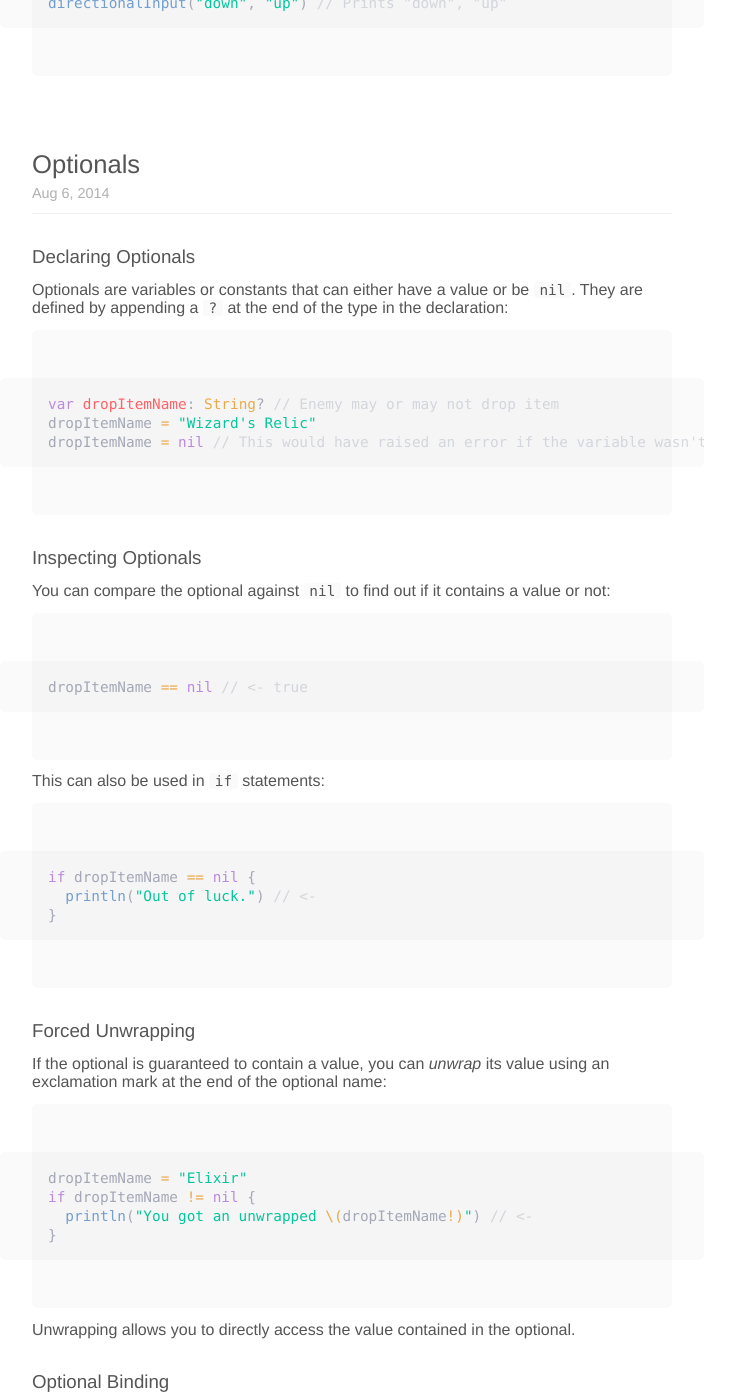
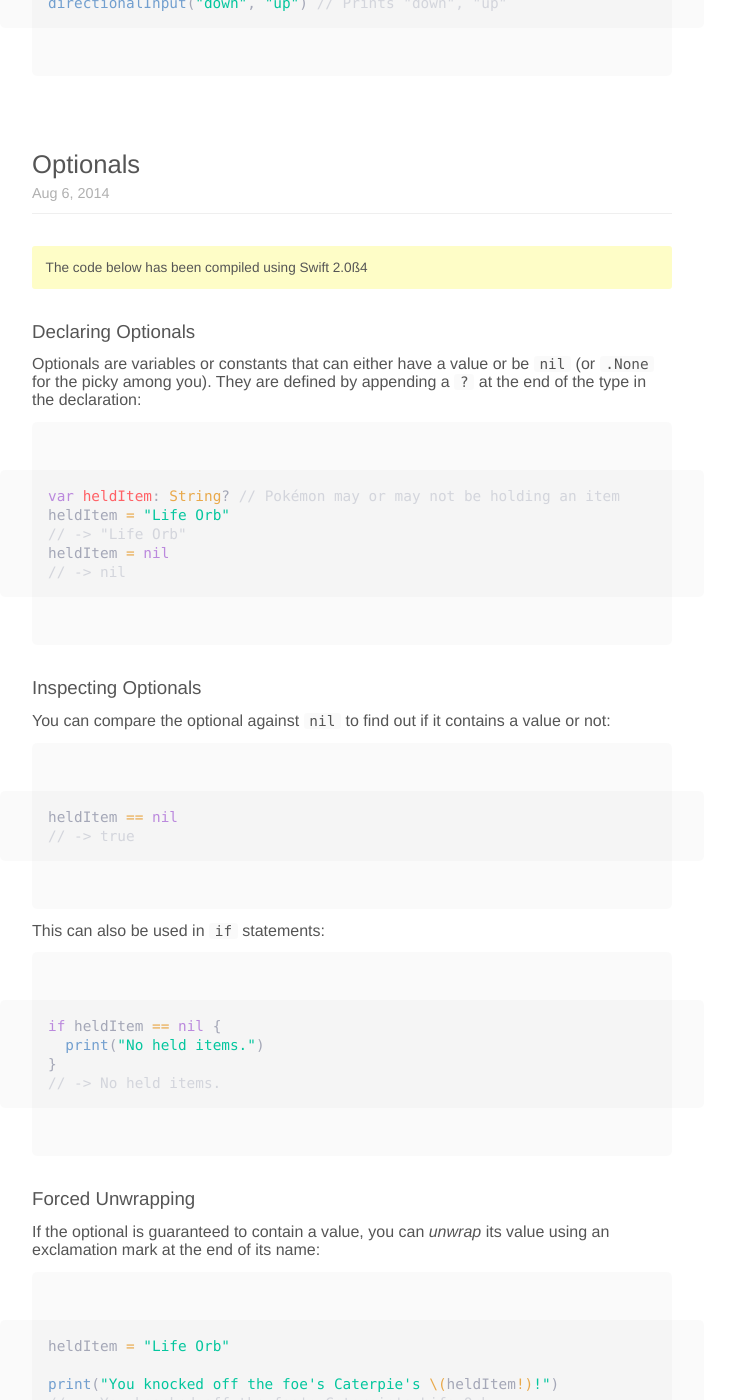
Before and after one commit to kaishin/swiftbits, a Jekyll site: the page built from index.html, in a window 1280 px wide and 1400 px high, scrolled down 7396 px. Shown: the whole window, without its empty margins (288-1021 px from the left). Built offline with Jekyll 4.4.1, drawn with Linux system fonts in a browser that asks for light colours; the list of posts is cut into pages by our own code; some of the changed text lies outside the part shown.

Commit message:
Update optionals

```diff
--- a/_posts/2014-08-06-optionals.md
+++ b/_posts/2014-08-06-optionals.md
@@ -1,104 +1,116 @@
 ---
-title: Optionals
-date: 2014-08-06 20:55 CEST
-tags: beginner, tutorial
-teaser: "Optionals are variables or constants that can either have a value or be
-nil."
+title: "Optionals"
+date: 2014-08-06 20:55 +0200
+tags:
+  - beginner
+  - tutorial
+  - pokémon
+teaser: "Optionals are variables or constants that can either have a value or be nil."
+swift: 2.0ß4
 ---
 
 ### Declaring Optionals
 
-Optionals are variables or constants that can either have a value or be `nil`.
+Optionals are variables or constants that can either have a value or be `nil` (or `.None` for the picky among you).
 They are defined by appending a `?` at the end of the type in the declaration:
 
 ~~~swift
-var dropItemName: String? // Enemy may or may not drop item
-dropItemName = "Wizard's Relic"
-dropItemName = nil // This would have raised an error if the variable wasn't an optional
+var heldItem: String? // Pokémon may or may not be holding an item
+heldItem = "Life Orb"
+// -> "Life Orb"
+heldItem = nil
+// -> nil
 ~~~
 
 ### Inspecting Optionals
 
-You can compare the optional against `nil` to find out if it contains a value or
-not:
+You can compare the optional against `nil` to find out if it contains a value or not:
 
 ~~~swift
-dropItemName == nil // <- true
+heldItem == nil
+// -> true
 ~~~
 
 This can also be used in `if` statements:
 
 ~~~swift
-if dropItemName == nil {
-  println("Out of luck.") // <-
+if heldItem == nil {
+  print("No held items.")
 }
+// -> No held items.
 ~~~
 
 ### Forced Unwrapping
 
-If the optional is guaranteed to contain a value, you can *unwrap* its value using an
-exclamation mark at the end of the optional name:
+If the optional is guaranteed to contain a value, you can *unwrap* its value using an exclamation mark at the end of its name:
 
 ~~~swift
-dropItemName = "Elixir"
-if dropItemName != nil {
-  println("You got an unwrapped \(dropItemName!)") // <-
-}
+heldItem = "Life Orb"
+
+print("You knocked off the foe's Caterpie's \(heldItem!)!")
+// -> You knocked off the foe's Caterpie's Life Orb
 ~~~
 
 Unwrapping allows you to directly access the value contained in the optional.
 
 ### Optional Binding
 
-You can also bind a variable or a constant to the value contained in an
-optional in an `if` or `while` statement:
+You can also bind a variable or a constant to the value contained in an optional in an `if` or `while` statement:
 
 ~~~swift
-if let itemName = dropItemName {
-  println("This is undoubtedly an \(itemName)")
+if let itemName = heldItem {
+  print("Knock off the \(itemName)")
 }
+// -> Knock off the Life Orb
+~~~
+
+Starting Swift 1.2, it became possible to bind more than one optional in the same declaration:
+
+~~~swift
+let move: String? = "Knock off"
+
+if let itemName = heldItem, let moveName = move {
+  print("\(moveName) the \(itemName)")
+}
+// -> Knock off the Life Orb
 ~~~
 
 ### Implicit Unwrapping
 
-If an optional is guaranteed to *always* contain a value, it can be declared as an
-*implicitly unwrapped optional* by appending an exclamation mark to its type in
-the definition:
+If an optional is guaranteed to *always* contain a value, it can be declared as an *implicitly unwrapped optional* by appending an exclamation mark to its type in the definition:
 
 ~~~swift
-var implicitlyUnwrappedItemName: String! = "Omega Arts"
-println("\(implicitlyUnwrappedItemName) is a certain drop.")
+var implicitlyUnwrappedItemName: String! = "Berry"
+print("Wild Vulpix always carry a \(implicitlyUnwrappedItemName)")
+// -> "Wild Vulpix always carry a Berry"
 ~~~
 
-Using this method, you don't have to append `!` to unwrap the value contained in
-the optional; it will be implicitly unwrapped for you.
+Using this method, you don't have to append `!` to unwrap the value contained in the optional; it will be implicitly unwrapped for you.
 
 ### Optional Chaining
 
-You can use *optional chaining* to call a method on an optional. In order to do
-so, append a question mark to the name of the optional, just before the dot
-preceding the method name:
+You can use *optional chaining* to call a method on an optional. In order to do so, append a question mark to the name of the optional, just before the dot preceding the method name:
 
 ~~~swift
-let dropRates: [String: Float]? = ["Wizard's Relic": 0.002, "Shiny Crystal": 0.2, "Ether": 0.2]
-dropRates.isEmpty // -> Error
-dropRates?.isEmpty // -> false
+let staryuHeldItemRates: [String: Float]? = ["Stardust": 0.5, "Star Piece": 0.05]
+staryuHeldItemRates.isEmpty
+// -> Error
+staryuHeldItemRates?.isEmpty
+// -> false
 ~~~
 
-Optional chaining can also be used to get/set properties, which will be
-introduced later.
+Optional chaining can also be used to get/set properties, which will be introduced later.
 
 ### Nil Coalescing Operator
 
-The *nil coalescing operator* `??` is used to unwrap an optional if it's not
-`nil` or return a default value otherwise:
+The *nil coalescing operator* `??` is used to unwrap an optional if it's not `nil` or return a default value otherwise:
 
 ~~~swift
-let weaponOfChoice: String? = "One Winged Angel"
-let currentWeapon = weaponOfChoice ?? "Kingdom Key"
-currentWeapon // -> "One Winged Angel"
+var preferredHeldItem: String? = "Leftovers"
+var itemToHold = preferredHeldItem ?? "Life Orb"
+// -> "Leftovers"
 
-let shieldOfChoice: String? = nil
-let currentShield = shieldOfChoice ?? "Knight's Shield"
-currentShield // -> "Knight's Shield"
+preferredHeldItem = nil
+itemToHold = preferredHeldItem ?? "Life Orb"
+// -> "Life Orb"
 ~~~
```
